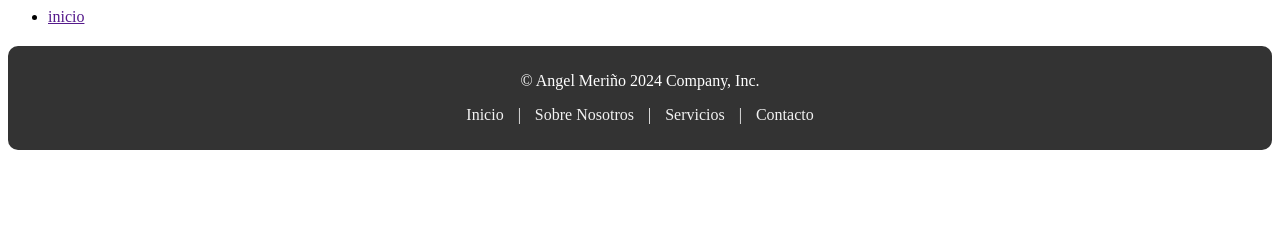
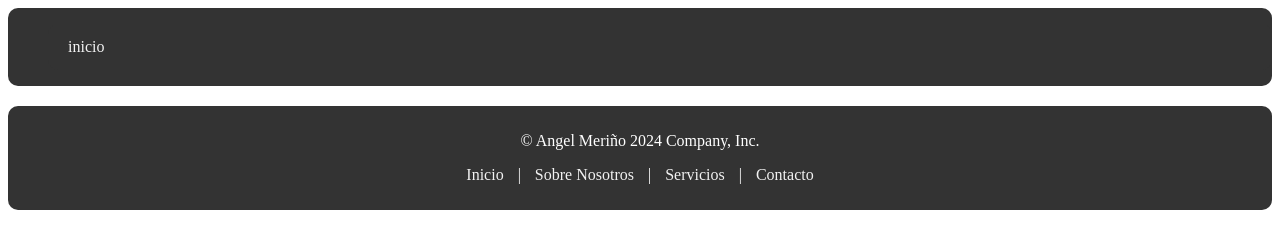
Before and after one commit to anghel3m/ContadorDias, a plain HTML site: page index.html in a window 1280 px wide. Drawn offline with Linux system fonts and the light colour scheme.

Commit message:
stilos terminados de header y footer

```diff
--- a/index.html
+++ b/index.html
@@ -6,10 +6,12 @@
     <link rel="stylesheet" href="style.css">
 </head>
 <body>
+
+<!-- header -->
 <header>
-    <nav>
+    <nav class="navbar">
         <ul>
-            <li> <a href="">inicio</a></li>
+            <li class="navbar"> <a href="">inicio</a></li>
         </ul>
     </nav>
 </header>
--- a/style.css
+++ b/style.css
@@ -1,3 +1,22 @@
+/* Estilos básicos para la barra de navegación */
+.navbar {
+    background-color: #333;
+    overflow: hidden;
+    border-radius: 10px;
+  }
+  .navbar a {
+    float: left;
+    display: block;
+    color: #f2f2f2;
+    text-align: center;
+    padding: 14px 20px;
+    text-decoration: none;
+  }
+  .navbar a:hover {
+    background-color: #ddd;
+    color: black;
+  }
+
 /* Estilos básicos para el footer */
 .footer {
     background-color: #333;
```
